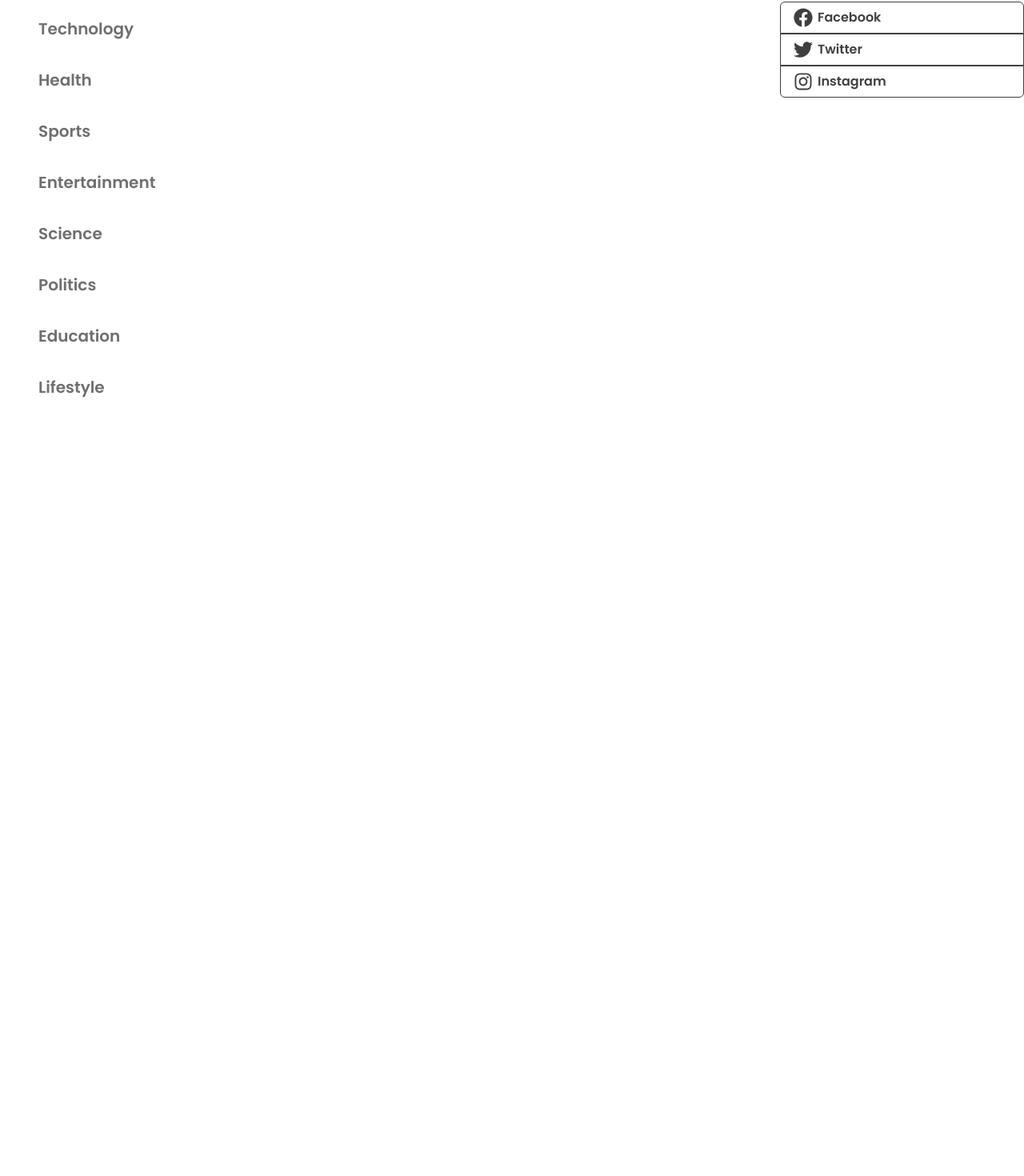
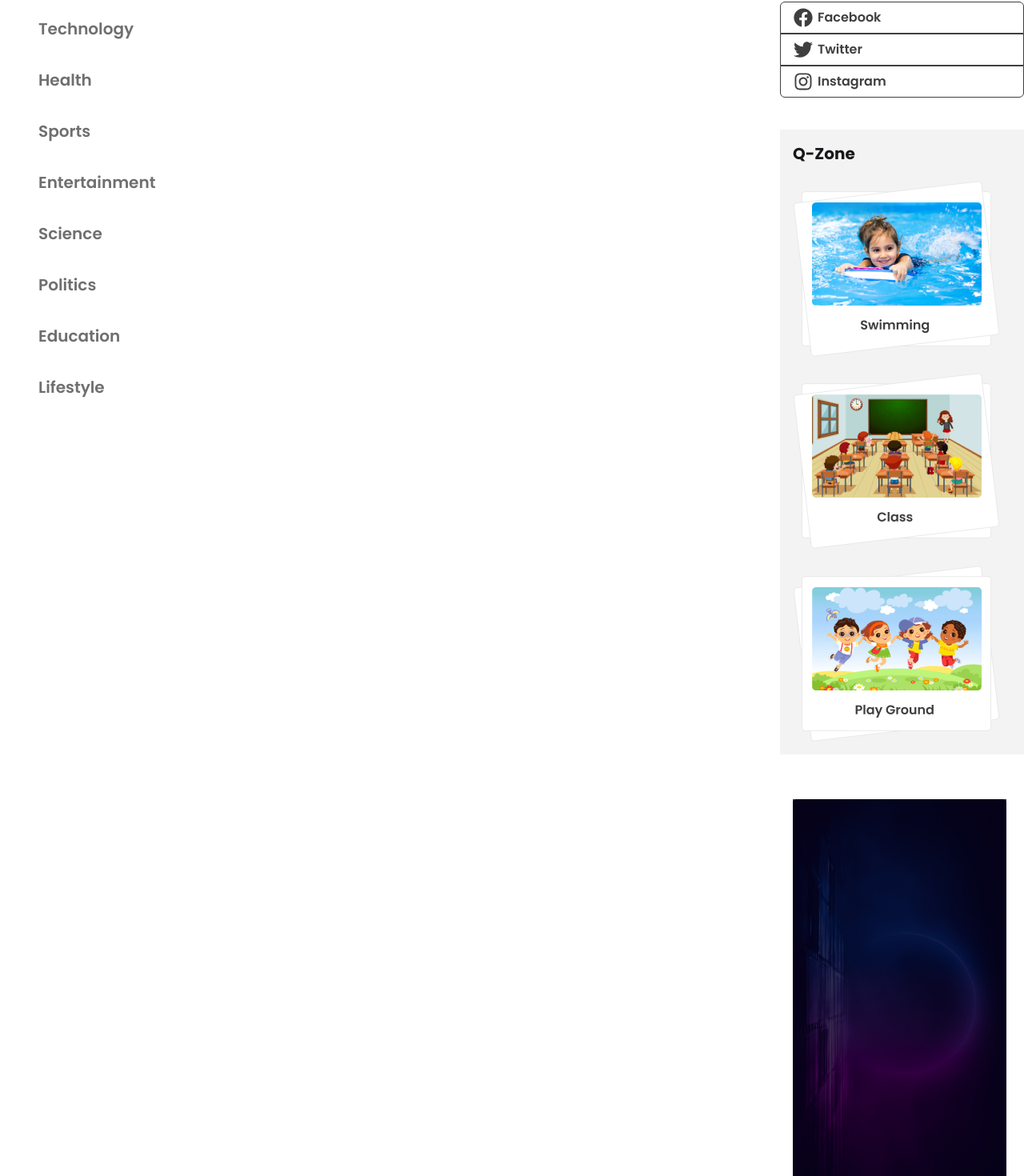
Before and after one commit to imtiaz8936/PH-Dragon-News-Project, a React (Vite) app: page / in a window 1280 px wide. Shown: the part 661-2131 px from the top of the page at 80% size. Before the commit the page ends 1247 px from the top, so only its background shows below. Built offline with nearby package versions, Linux system fonts and the light colour scheme.

Commit message:
QZone & Ad section added

```diff
--- a/src/Components/ShowNews/NewsCard.jsx
+++ b/src/Components/ShowNews/NewsCard.jsx
@@ -1,7 +1,7 @@
 import React from 'react';
 import { Link } from 'react-router';
 import { FaEye, FaStar } from "react-icons/fa";
-import { FiShare2 } from "react-icons/fi";
+import { FiBookmark, FiShare2 } from "react-icons/fi";
 
 const NewsCard = ({ news }) => {
 
@@ -16,9 +16,9 @@ const NewsCard = ({ news }) => {
     } = news;
 
     return (
-        <div className="border rounded-xl shadow-sm p-4 space-y-3">
+        <div className="border rounded-xl shadow-sm space-y-3">
             {/* Author & Share */}
-            <div className="flex justify-between items-center">
+            <div className="flex justify-between items-center p-4 bg-base-200 rounded-t-xl">
                 <div className="flex items-center gap-3">
                     <img
                         src={author?.img}
@@ -32,9 +32,13 @@ const NewsCard = ({ news }) => {
                         </p>
                     </div>
                 </div>
+                <div className='flex gap-2 items-center'>
+                    <FiBookmark className="text-gray-500 text-xl cursor-pointer hover:text-accent" />
                     <FiShare2 className="text-gray-500 text-xl cursor-pointer hover:text-accent" />
                 </div>
+            </div>
 
+            <div className='p-4 space-y-3'>
                 {/* Title */}
                 <h2 className="font-bold text-lg text-gray-900">{title}</h2>
 
@@ -70,9 +74,10 @@ const NewsCard = ({ news }) => {
                         </span>
                     </div>
 
-                <div className="flex items-center gap-1">
-                    <FaEye />
+                    <div className="flex gap-2 items-center">
+                        <FaEye size={24} />
                         <span>{total_view}</span>
+                    </div>
                 </div>
             </div>
         </div>
--- /dev/null
+++ b/src/Layouts/Advertisement/Ad.jsx
@@ -0,0 +1,12 @@
+import React from 'react';
+import ad from '../../assets/bg.png'
+
+const Ad = () => {
+    return (
+        <div className='p-4'>
+            <img src={ad} alt="" />
+        </div>
+    );
+};
+
+export default Ad;
--- /dev/null
+++ b/src/Layouts/QZone/QZone.jsx
@@ -0,0 +1,19 @@
+import React from 'react';
+import swimmingImg from '../../assets/swimming.png';
+import classImg from '../../assets/class.png';
+import playImg from '../../assets/playground.png';
+
+const QZone = () => {
+    return (
+        <div className='p-4 bg-base-200'>
+            <h1 className='font-bold text-xl mb-5'>Q-Zone</h1>
+            <div className='space-y-5'>
+                <img src={swimmingImg} alt="" />
+                <img src={classImg} alt="" />
+                <img src={playImg} alt="" />
+            </div>
+        </div>
+    );
+};
+
+export default QZone;
--- a/src/Layouts/Root/Root.jsx
+++ b/src/Layouts/Root/Root.jsx
@@ -6,6 +6,8 @@ import Navbar from '../../Components/Header/Navbar';
 import Categories from '../Categories/Categories';
 import LoginWithSocialAcc from '../SocialLogin/LoginWithSocialAcc';
 import FindUsOn from '../FindUsOn/FindUsOn';
+import QZone from '../QZone/QZone';
+import Ad from '../Advertisement/Ad';
 
 const Root = () => {
     return (
@@ -36,6 +38,8 @@ const Root = () => {
                         <div className='space-y-10'>
                             <LoginWithSocialAcc></LoginWithSocialAcc>
                             <FindUsOn></FindUsOn>
+                            <QZone></QZone>
+                            <Ad></Ad>
                         </div>
                     </aside>
                 </div>
```
Lines whose indentation alone changed are shown as unchanged.
